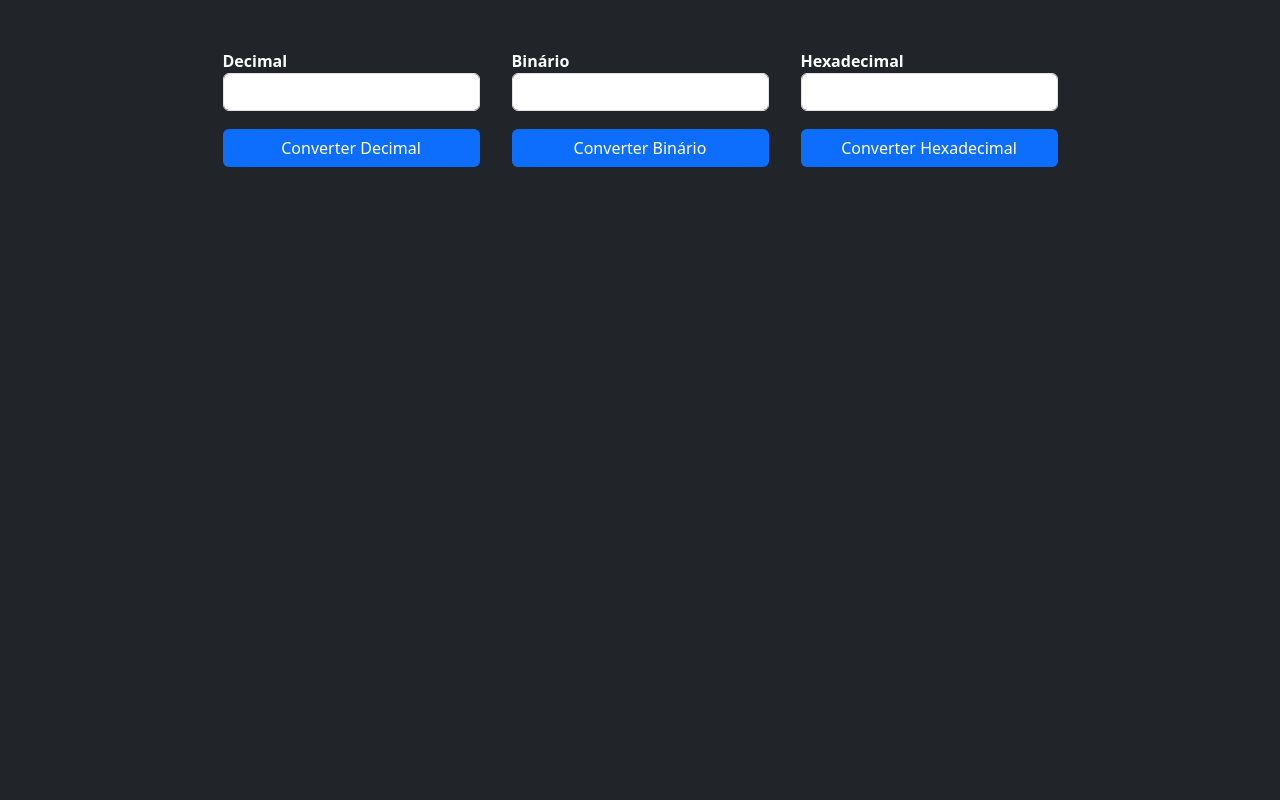
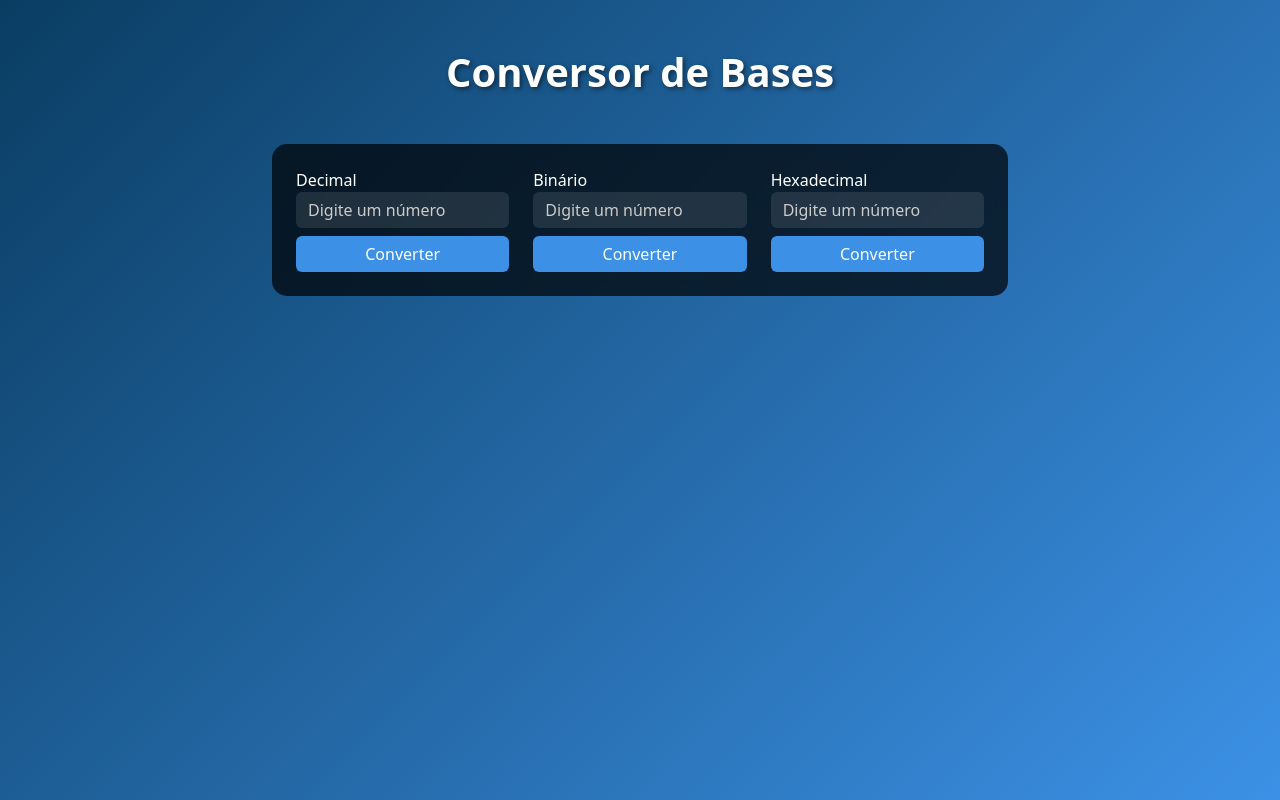
Before and after one commit to JESFTechnology/Redes, a Flask app: page /conversor in a window 1280 px wide. Run offline with Flask 3, Linux system fonts and the light colour scheme; lists and menus that the app fills with data are empty.

Commit message:
Add files via upload

```diff
--- a/templates/conversor.html
+++ b/templates/conversor.html
@@ -1,40 +1,112 @@
 <!DOCTYPE html>
-<html lang="en">
+<html lang="pt-br">
 <head>
     <meta charset="UTF-8">
     <meta name="viewport" content="width=device-width, initial-scale=1.0">
-    <link href="https://cdn.jsdelivr.net/npm/bootstrap@5.3.8/dist/css/bootstrap.min.css" rel="stylesheet" integrity="sha384-sRIl4kxILFvY47J16cr9ZwB07vP4J8+LH7qKQnuqkuIAvNWLzeN8tE5YBujZqJLB" crossorigin="anonymous">
-    <title>Document</title>
+    <link href="https://cdn.jsdelivr.net/npm/bootstrap@5.3.8/dist/css/bootstrap.min.css" rel="stylesheet">
+    <title>Conversor</title>
+
+    <style>
+        body {
+            background: linear-gradient(135deg, #0a3d62, #3c91e6);
+            min-height: 100vh;
+        }
+
+        .card {
+            background: rgba(0, 0, 0, 0.7);
+            border: none;
+            border-radius: 15px;
+            backdrop-filter: blur(8px);
+            transition: 0.3s;
+        }
+
+        .card:hover {
+            box-shadow: 0 10px 30px rgba(0,0,0,0.5);
+        }
+
+        h1 {
+            font-weight: bold;
+            text-shadow: 2px 2px 5px rgba(0,0,0,0.5);
+        }
+
+        label {
+            color: #ffffff;
+            font-weight: 500;
+        }
+
+        .form-control {
+            background-color: rgba(255,255,255,0.1);
+            border: none;
+            color: white;
+        }
+
+        .form-control::placeholder {
+            color: #ccc;
+        }
+
+        .form-control:focus {
+            background-color: rgba(255,255,255,0.15);
+            color: white;
+            box-shadow: none;
+        }
+
+        .btn-custom {
+            background: #3c91e6;
+            border: none;
+            transition: 0.3s;
+        }
+
+        .btn-custom:hover {
+            background: #1e6fbf;
+            transform: scale(1.03);
+        }
+    </style>
 </head>
-<body class="bg-dark">
 
-<main>
-    <table class="mx-auto mt-5">
-        <tr>
-            <th class="px-3">
-                <label class="text-white" for="input_Dec" class="form-label">Decimal</label>
-                <input class="form-control" type="text" id="input_Dec" data-type="dec">
-            </th>
-            <th class="px-3">
-                <label class="text-white" for="input_Bin" class="form-label">Binário</label>
-                <input class="form-control" type="text" id="input_Bin" data-type="bin">
-            </th>
-            <th class="px-3">
-                <label class="text-white" for="input_Hex" class="form-label">Hexadecimal</label>
-                <input class="form-control" type="text" id="input_Hex" data-type="hex">
-            </th>
-        </tr>
-        <tr>
-            <th class="px-3"><button class="btn bg-primary text-white w-100 my-3" id="button_Dec">Converter Decimal</button></th>
-            <th class="px-3"><button class="btn bg-primary text-white w-100 my-3" id="button_Bin">Converter Binário</button></th>
-            <th class="px-3"><button class="btn bg-primary text-white w-100 my-3" id="button_Hex">Converter Hexadecimal</button></th>
-        </tr>
-    </table>
+<body>
+
+<main class="container py-5">
+
+    <h1 class="text-center text-white mb-5">Conversor de Bases</h1>
+
+    <div class="row justify-content-center">
+        <div class="col-md-8">
+            <div class="card p-4">
+
+                <div class="row g-4">
+
+                    <div class="col-md-4">
+                        <label for="input_Dec">Decimal</label>
+                        <input class="form-control mb-2" type="text" id="input_Dec" placeholder="Digite um número">
+                        <button class="btn btn-custom text-white w-100" id="button_Dec">
+                            Converter
+                        </button>
+                    </div>
+
+                    <div class="col-md-4">
+                        <label for="input_Bin">Binário</label>
+                        <input class="form-control mb-2" type="text" id="input_Bin" placeholder="Digite um número">
+                        <button class="btn btn-custom text-white w-100" id="button_Bin">
+                            Converter
+                        </button>
+                    </div>
+
+                    <div class="col-md-4">
+                        <label for="input_Hex">Hexadecimal</label>
+                        <input class="form-control mb-2" type="text" id="input_Hex" placeholder="Digite um número">
+                        <button class="btn btn-custom text-white w-100" id="button_Hex">
+                            Converter
+                        </button>
+                    </div>
+
+                </div>
+
+            </div>
+        </div>
+    </div>
+
 </main>
 
-<script src="https://cdn.jsdelivr.net/npm/bootstrap@5.3.8/dist/js/bootstrap.bundle.min.js" integrity="sha384-FKyoEForCGlyvwx9Hj09JcYn3nv7wiPVlz7YYwJrWVcXK/BmnVDxM+D2scQbITxI" crossorigin="anonymous"></script>
-<script>
-    //Criar fetch na api enviando o json do valor e o tipo de conversão, e depois atualizar os campos com os valores retornados
-</script>
+<script src="https://cdn.jsdelivr.net/npm/bootstrap@5.3.8/dist/js/bootstrap.bundle.min.js"></script>
 </body>
 </html>
```
Also changed, not shown: templates/about.html (+85 -0 lines), templates/index.html (+37 -0 lines).
